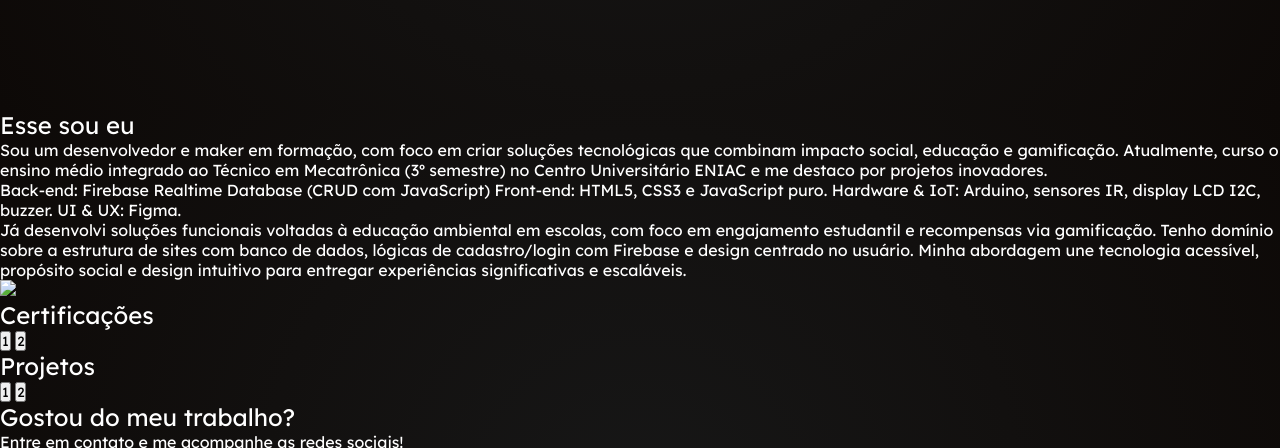
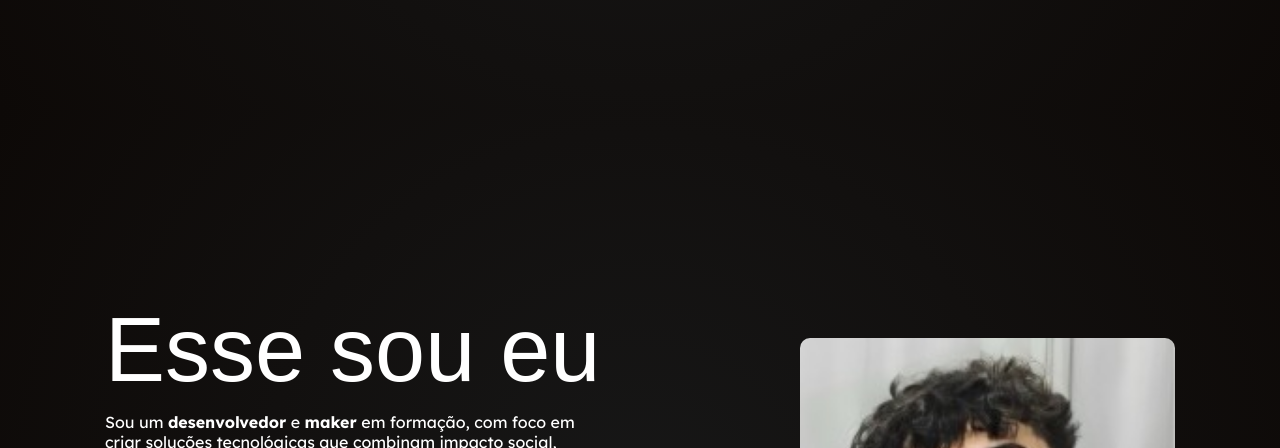
Before and after one commit to marcocaparra/marcocaparra-portfolio, a plain HTML site: page index.html in a window 1280 px wide. Shown: the part 690-1138 px from the top of the page. Drawn offline with Linux system fonts and the light colour scheme; files whose address does not match are found by name; a web font is replaced by a local one.

Commit message:
Add files via upload

```diff
--- a/index.html
+++ b/index.html
@@ -37,9 +37,9 @@
     <section id="sobre" class="sobre">
         <div class="sobre-div-descricao">
             <h2 class="sobre-titulo">Esse sou eu</h2>
-            <p class="sobre-descricao-1">Sou um desenvolvedor e maker em formação, com foco em criar soluções tecnológicas que combinam impacto social, educação e gamificação. Atualmente, curso o ensino médio integrado ao Técnico em Mecatrônica (3º semestre) no Centro Universitário ENIAC e me destaco por projetos inovadores. </p>
-            <p class="sobre-descricao-2">Back-end: Firebase Realtime Database (CRUD com JavaScript) Front-end: HTML5, CSS3 e JavaScript puro. Hardware & IoT: Arduino, sensores IR, display LCD I2C, buzzer. UI & UX: Figma.</p>
-            <p class="sobre-descricao-3">Já desenvolvi soluções funcionais voltadas à educação ambiental em escolas, com foco em engajamento estudantil e recompensas via gamificação. Tenho domínio sobre a estrutura de sites com banco de dados, lógicas de cadastro/login com Firebase e design centrado no usuário. Minha abordagem une tecnologia acessível, propósito social e design intuitivo para entregar experiências significativas e escaláveis.</p>
+            <p class="sobre-descricao-1">Sou um <span class="destaque">desenvolvedor</span> e <span class="destaque">maker</span> em formação, com foco em criar soluções tecnológicas que combinam impacto social, educação e gamificação. Atualmente, curso o <span class="destaque">ensino médio integrado ao Técnico em Mecatrônica</span> (3º semestre) no Centro Universitário ENIAC e me destaco por projetos inovadores. </p>
+            <p class="sobre-descricao-2"><span class="destaque">Back-end:</span> Firebase Realtime Database (CRUD com JavaScript). <span class="destaque">Front-end:</span> HTML5, CSS3 e JavaScript puro. <span class="destaque"><br>Hardware & IoT:</span> Arduino, sensores IR, display LCD I2C, buzzer. <span class="destaque"> <br>UI & UX:</span> Figma.</p>
+            <p class="sobre-descricao-3">Já desenvolvi soluções funcionais voltadas à educação ambiental em escolas, com foco em engajamento estudantil e recompensas via gamificação. Tenho domínio sobre a estrutura de sites, lógicas de cadastro/login com Firebase e design centrado no usuário. Minha abordagem une <span class="destaque">tecnologia acessível, propósito social e design intuitivo</span> para entregar experiências significativas e escaláveis.</p>
         </div>
         <div class="sobre-div-foto">
             <img class="sobre-foto" src="./img/foto-perfil.jpeg">
--- a/styles.css
+++ b/styles.css
@@ -139,3 +139,56 @@ body {
 .destaque {
     font-weight: 700;
 }
+
+.sobre {
+    display: flex;
+    justify-content: space-between;
+    padding: 15px;
+}
+
+.sobre-div-descricao {
+    display: flex;
+    justify-content: center;
+    align-items: left;
+    flex-direction: column;
+    width: 40%;
+    min-height: 100vh;
+    margin-left: 90px;
+    gap: 10px;
+}
+
+.sobre-titulo {
+    font-family: "Jersey 10", sans-serif;
+    color: #fff;
+    font-size: 90px;
+}
+
+.sobre-div-foto {
+    display: flex;
+    justify-content: center;
+    align-items: right;
+    flex-direction: column;
+    width: 30%;
+    margin-right: 90px;
+}
+
+.sobre-foto {
+    border-radius: 10px;
+}
+
+.certificacoes {
+    display: flex;
+    justify-content: center;
+    align-items: left;
+    flex-direction: column;
+    width: 40%;
+    min-height: 100vh;
+    margin-left: 90px;
+    gap: 10px;
+}
+
+.certificacoes-titulo {
+    font-family: "Jersey 10", sans-serif;
+    color: #fff;
+    font-size: 90px;
+}
```
Also changed, not shown: foto-logo.png (added), foto-perfil.jpeg (added), icone-css.png (added), icone-figma.png (added), icone-firebase.png (added), icone-github.png (added), icone-html.png (added), icone-ide.png (added), icone-insta.png (added), icone-js.png (added), icone-linked.png (added), icone-onshape.png (added), icone-tinkercad.png (added), icone-wpp.png (added).
